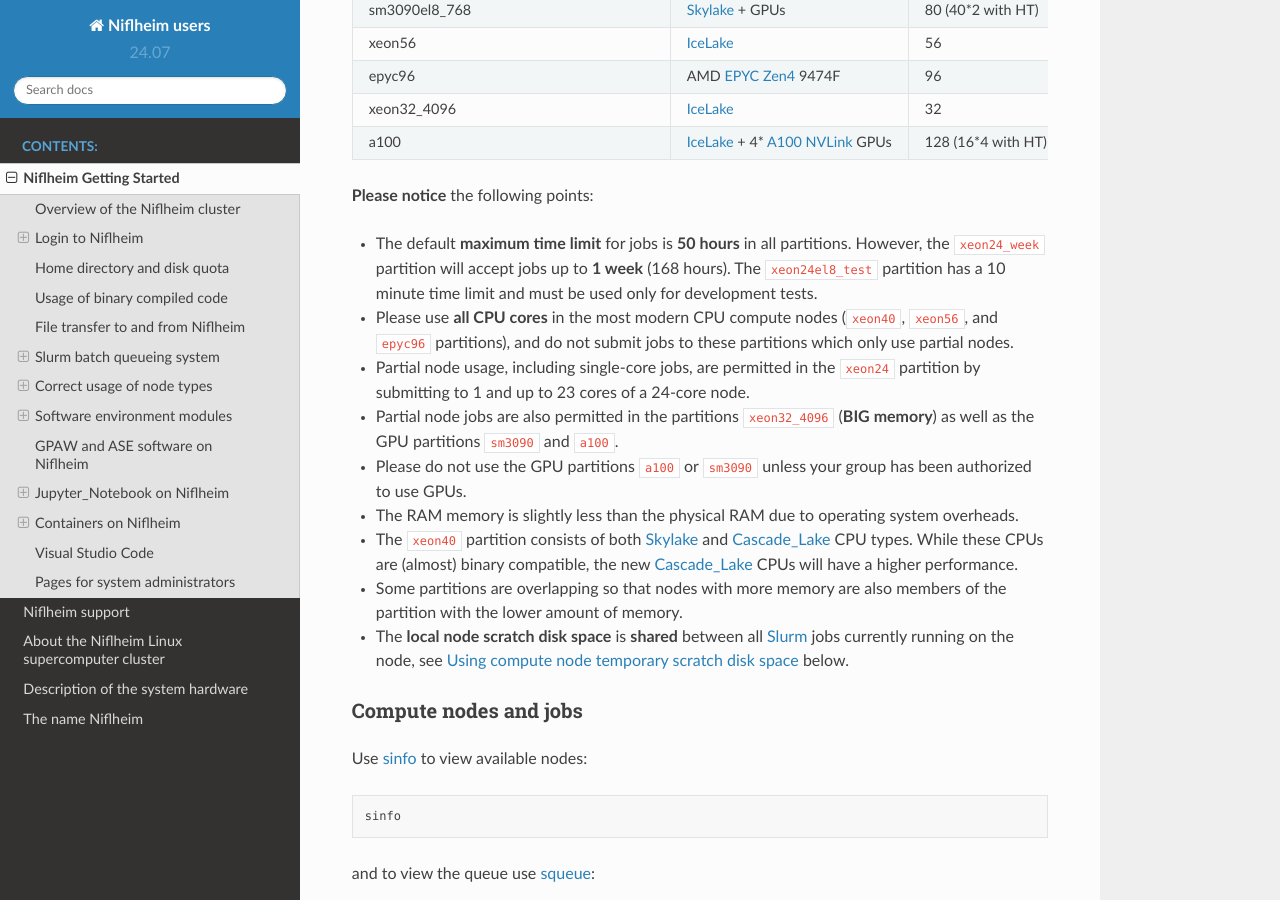
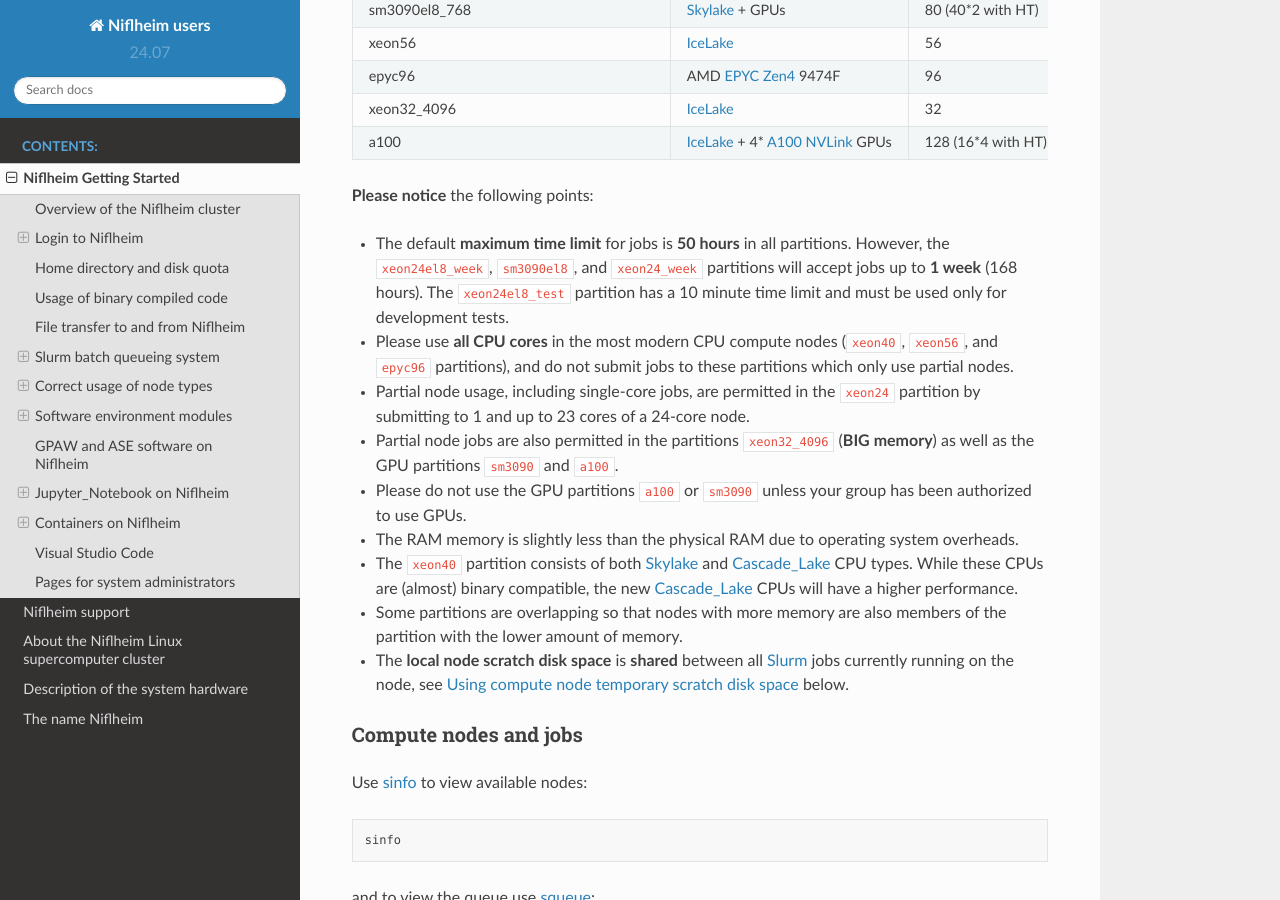
Before and after one commit to OleHolmNielsen/Niflheim_users, a Sphinx documentation site: the page built from docs/Niflheim_Getting_Started.rst, in a window 1280 px wide and 900 px high, scrolled down 4935 px. Built offline with Sphinx 7.4.7 and the Read the Docs theme 2.0.0, drawn with Linux system fonts in a browser that asks for light colours.

Commit message:
Mention week-long partitions.

```diff
--- a/docs/Niflheim_Getting_Started.rst
+++ b/docs/Niflheim_Getting_Started.rst
@@ -327,7 +327,7 @@ Niflheim contains a number of node partitions with different types of CPU archit
 **Please notice** the following points:
 
 * The default **maximum time limit** for jobs is **50 hours** in all partitions.
-  However, the ``xeon24_week`` partition will accept jobs up to **1 week** (168 hours).
+  However, the ``xeon24el8_week``, ``sm3090el8``, and ``xeon24_week`` partitions will accept jobs up to **1 week** (168 hours).
   The ``xeon24el8_test`` partition has a 10 minute time limit and must be used only for development tests.
 
 * Please use **all CPU cores** in the most modern CPU compute nodes (``xeon40``, ``xeon56``, and ``epyc96`` partitions),
```
